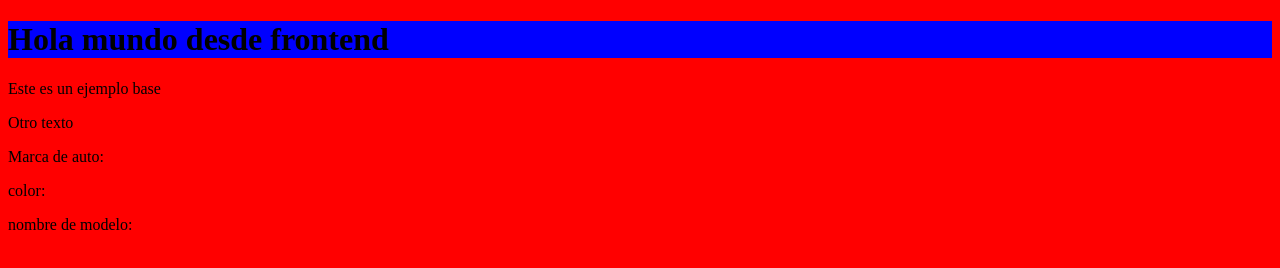
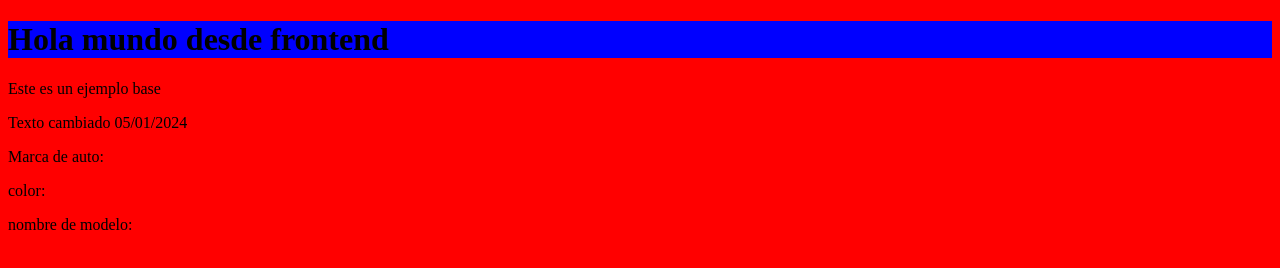
Before and after one commit to dbertolini/dev-team-FEBE-sample, a plain HTML site: page FE/index.html in a window 1280 px wide. Drawn offline with Linux system fonts and the light colour scheme; no server answers.

Commit message:
Hice cambio de texto para hacer la prueba de GIT
Desc aqui si quiero

```diff
--- a/FE/index.html
+++ b/FE/index.html
@@ -9,7 +9,7 @@
   <body class="backgroundRojo">
     <h1 class="backgroundAzul">Hola mundo desde frontend</h1>
     <p>Este es un ejemplo base</p>
-    <p>Otro texto</p>
+    <p>Texto cambiado 05/01/2024</p>
     <p>
       Marca de auto: <b><span id="autito-marca"></span></b>
     </p>
```
